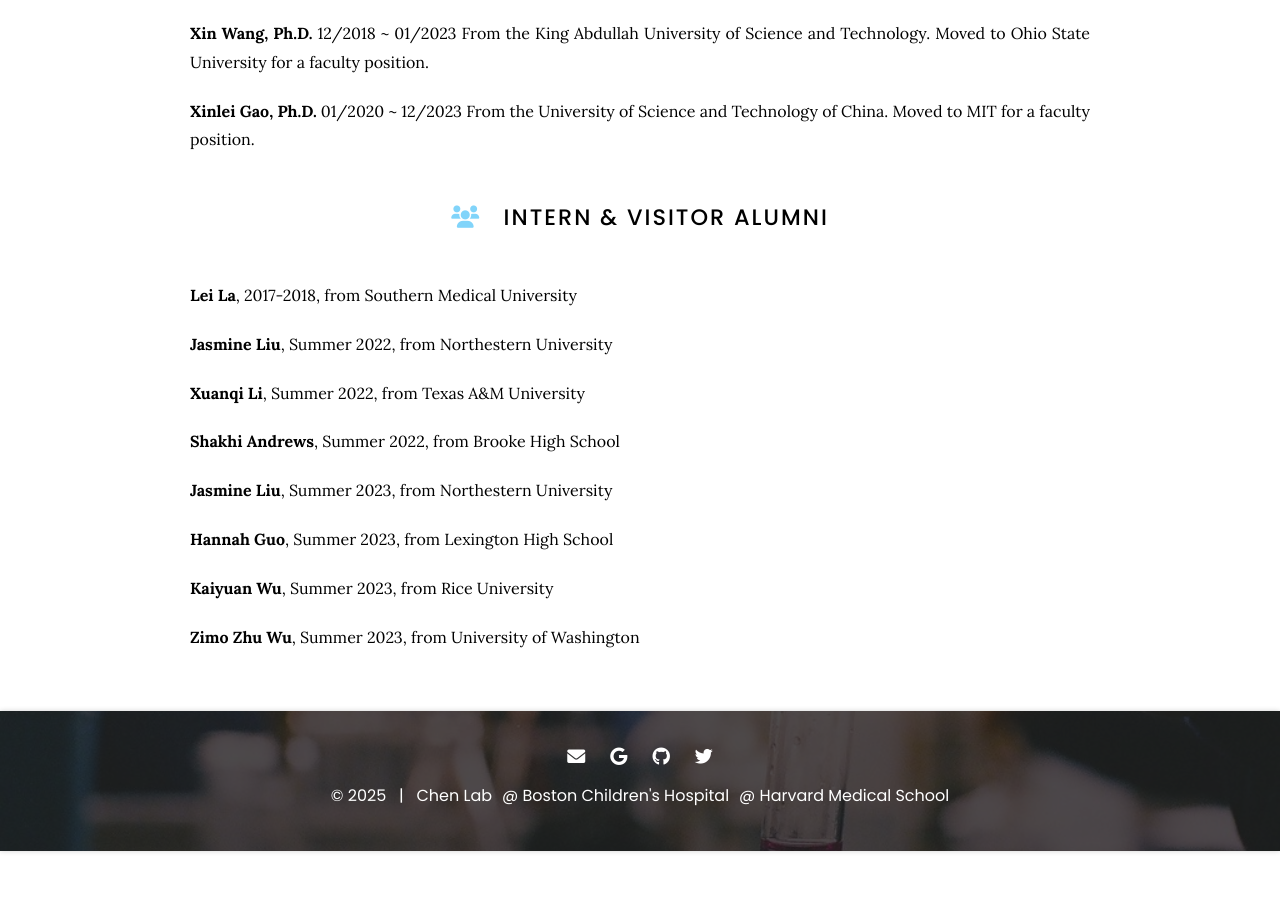
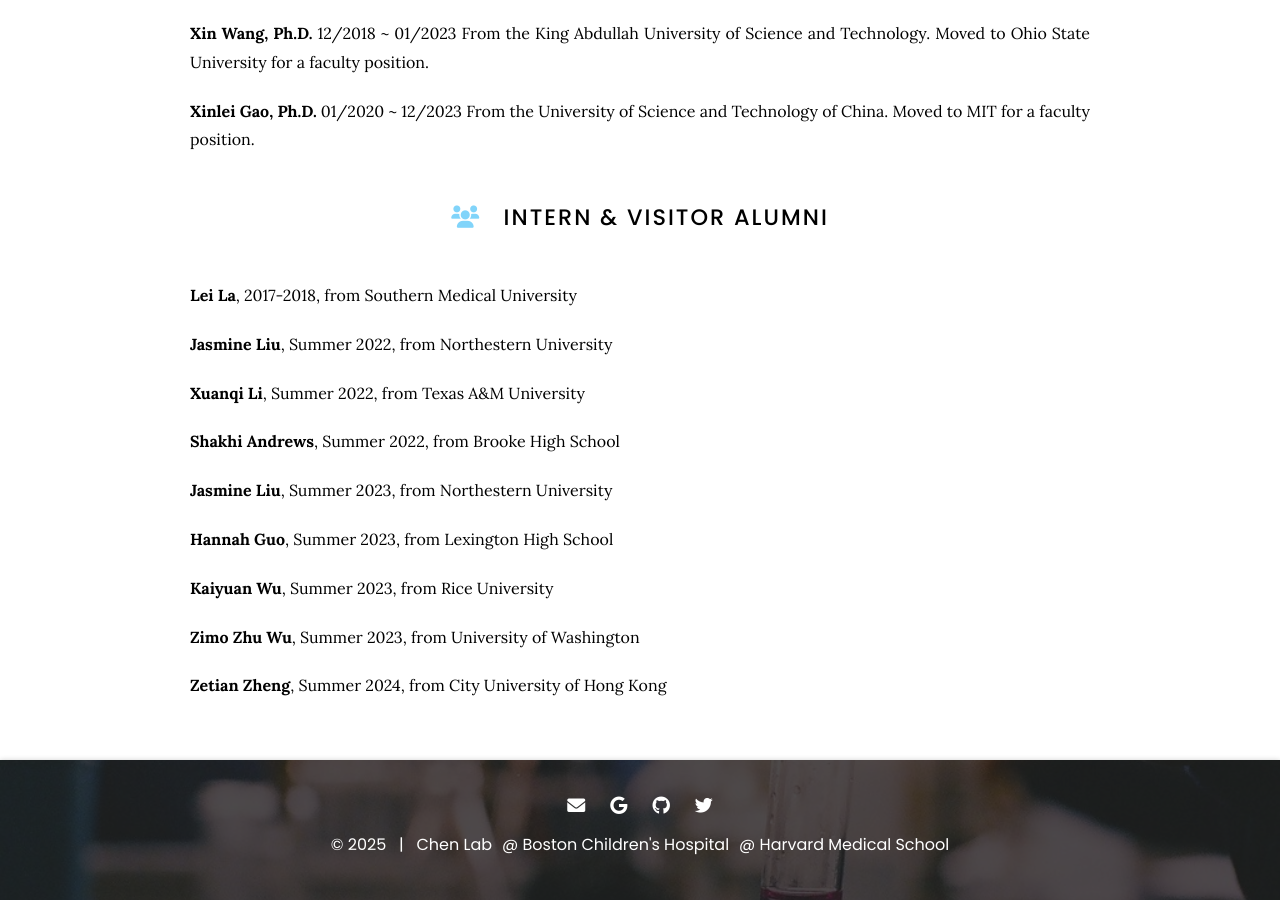
Before and after one commit to kaifuchenlab/kaifuchenlab.github.io, a Jekyll site: the page built from 2.team/index.md, in a window 1280 px wide and 900 px high, scrolled down 2324 px. Built offline with Jekyll 4.4.1, drawn with Linux system fonts in a browser that asks for light colours; before the commit the page ends 3175 px from its top, so only the background shows below that.

Commit message:
Update index.md

```diff
--- a/2.team/index.md
+++ b/2.team/index.md
@@ -110,3 +110,5 @@ From the University of Science and Technology of China. Moved to MIT for a facul
 **Kaiyuan Wu**, Summer 2023, from Rice University
 
 **Zimo Zhu Wu**, Summer 2023, from University of Washington
+
+**Zetian Zheng**, Summer 2024, from City University of Hong Kong
```
